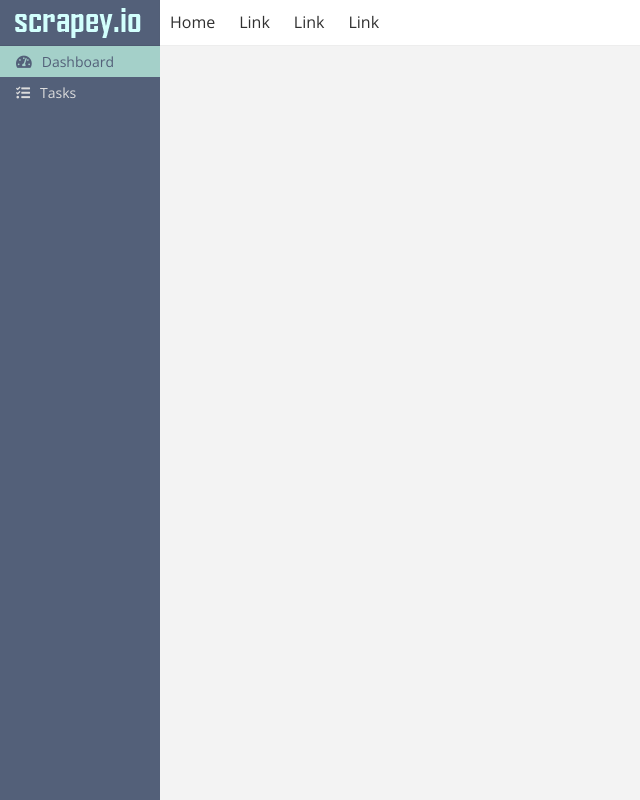
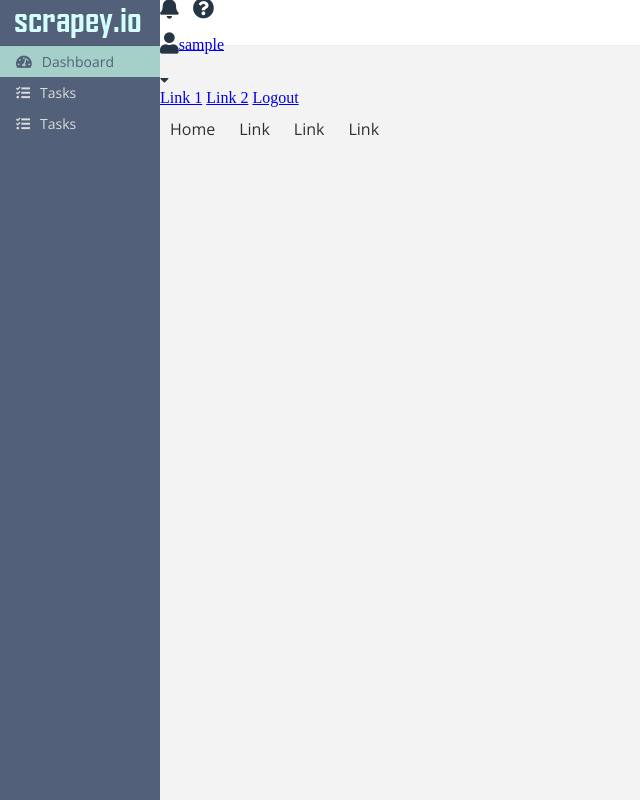
Before and after one commit to ZacharyMcGee/scrapey, a PHP site: page /dashboard.php in a window 1280 px wide. Shown: the whole page, without its empty margins (0-640 px from the left). Run offline with PHP 8.4, Linux system fonts and the light colour scheme; the visitor is signed in with stand-in values (Sample User, id 1); tables that the repository leaves empty or names only in its code hold one stand-in row (values such as "Sample post"); some libraries are stand-ins or nearby versions.

Commit message:
Update dashboard.php

```diff
--- a/dashboard.php
+++ b/dashboard.php
@@ -1,8 +1,27 @@
 <?php
 session_start();
+// check to see if the user is logged in
 if ($_SESSION['loggedin']) {
+require_once 'config.php';
+
+
+$con = mysqli_connect($DB_HOST, $DB_USER, $DB_PASS, $DB_NAME);
+if ( mysqli_connect_errno() ) {
+	die ('Failed to connect to MySQL: ' . mysqli_connect_error());
+}
+
+$sql = "SELECT username FROM accounts WHERE id=" . $_SESSION['id'];
+$result = $con->query($sql);
+if ($result->num_rows > 0) {
+    while($row = $result->fetch_assoc()) {
+       $username = $row["username"];
+    }
+} else {
+    $username = "Unavailable";
+}
 
 } else {
+	// user is not logged in, send the user to the login page
 	header('Location: index.php');
 }
 ?>
@@ -24,10 +43,11 @@ if ($_SESSION['loggedin']) {
 <body>
   <div id="sidebar" class="sidebar">
     <div class="sidebar-header">
-      <img src="images/logo.png" alt="logo" />
+      <a href="https://scrapey.io/dashboard.php"><img src="images/logo.png"/></a>
     </div>
     <div class="sidebar-menu">
       <a href="#" class="sidebar-button active" id="dashboard"><i class="fas fa-tachometer-alt"></i><span class="parent-link">Dashboard</span></a>
+      <a href="#" class="sidebar-button" id="tasks"><i class="fas fa-tasks"></i><span class="parent-link">Tasks</span></a>
       <a href="#" class="sidebar-button" id="tasks"><i class="fas fa-tasks"></i><span class="parent-link">Tasks</span></a>
     </div>
 </div>
@@ -35,7 +55,22 @@ if ($_SESSION['loggedin']) {
   <div class="header">
     <div class="header-img">
     </div>
-
+    <div class="header-account-info">
+    <div class="header-menu-buttons">
+      <i class="fas fa-bell fa-lg" style="color: #263544; margin-right:10px;"></i>
+      <i class="fas fa-question-circle fa-lg" style="color: #263544;"></i>
+    </div>
+    <div class="header-account-username">
+      <p><i class="fas fa-user fa-lg" style="color: #263544;"></i><?php echo "<a href='account.php'>" . $username . "</a>"?></p>
+    </div>
+     <i class="fas fa-caret-down fa-sm" onclick="openDropdown('account-dropdown')" style="color: #263544; margin-top: 4px; cursor: pointer;"></i>
+      <div class="account-dropdown" id="account-dropdown">
+        <i class="fas fa-caret-up" style="margin-top:-20px;position: absolute;top: 9px;color: white;left: 142px;"></i>
+        <a href="#">Link 1</a>
+        <a href="#">Link 2</a>
+        <a href="logout.php">Logout</a>
+      </div>
+    </div>
     <div class="header-menu-bar">
       <ul>
         <li><a href="#" id="button1">Home</a></li>
@@ -44,6 +79,7 @@ if ($_SESSION['loggedin']) {
         <li><a href="#" onClick="scrollToSection('#design')">Link</a></li>
       </ul>
     </div>
+
   </div>
 
   <div class="main" id="main">
```
